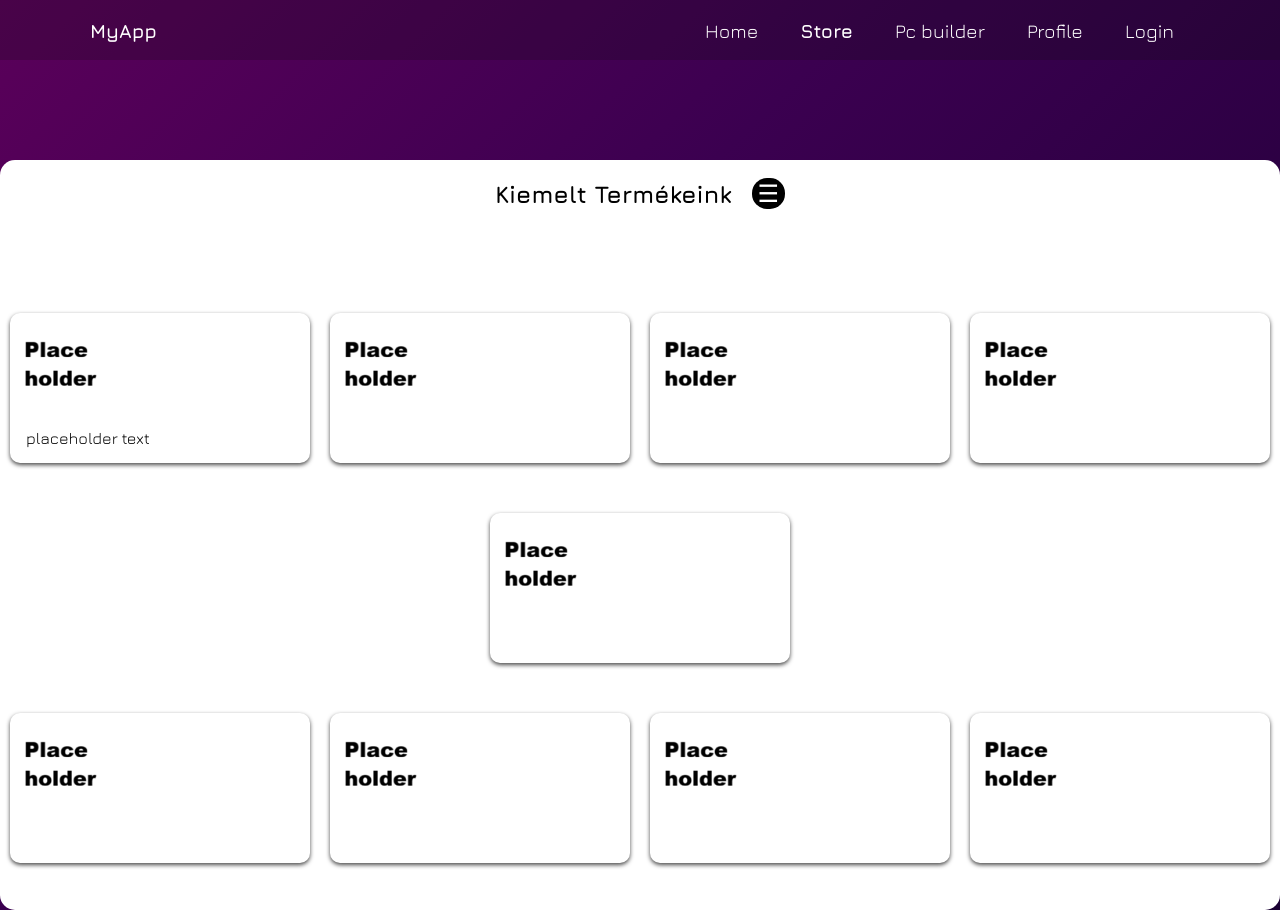
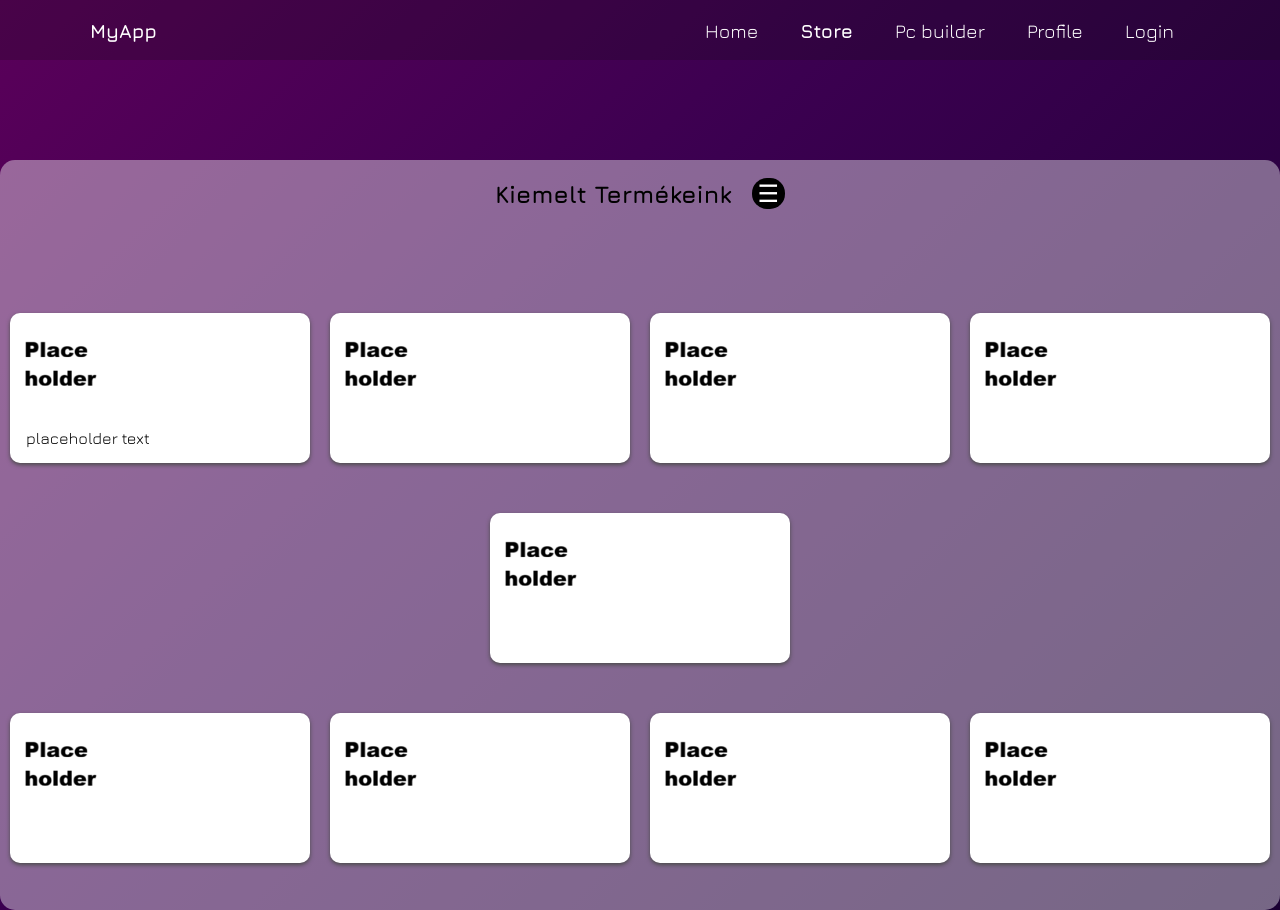
Before and after one commit to benkolon152/Szerviz-projekt, a SvelteKit app in the folder prj/: page /shop in a window 1280 px wide. Built offline with nearby package versions, Linux system fonts and the light colour scheme.

Commit message:
design change

```diff
--- a/prj/static/app.css
+++ b/prj/static/app.css
@@ -321,7 +321,7 @@ body {
 
 .shop .vbox {
   display: flex;
-  background-color: white;
+  background-color: rgba(255, 255, 255, 0.402);
   border-radius: 15px;
   max-width: 2000px;
   height: 750px;
@@ -394,7 +394,7 @@ body {
     padding: 1rem;
     display: none;
     border-radius: 10px;
-    box-shadow: 0 4px 12px rgba(0,0,0,0.5);
+    box-shadow: 0 4px 12px rgba(0, 0, 0, 0.5);
     z-index: 99;
   }
 
```
